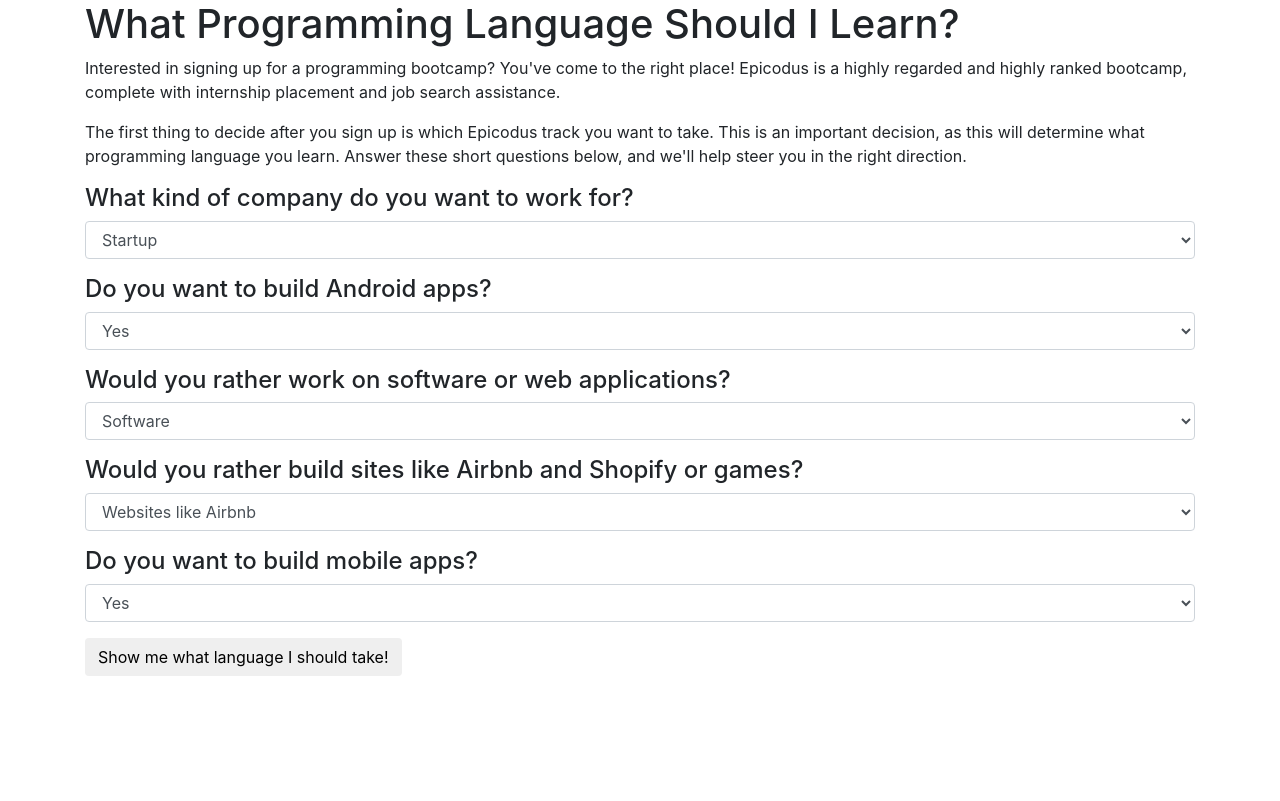
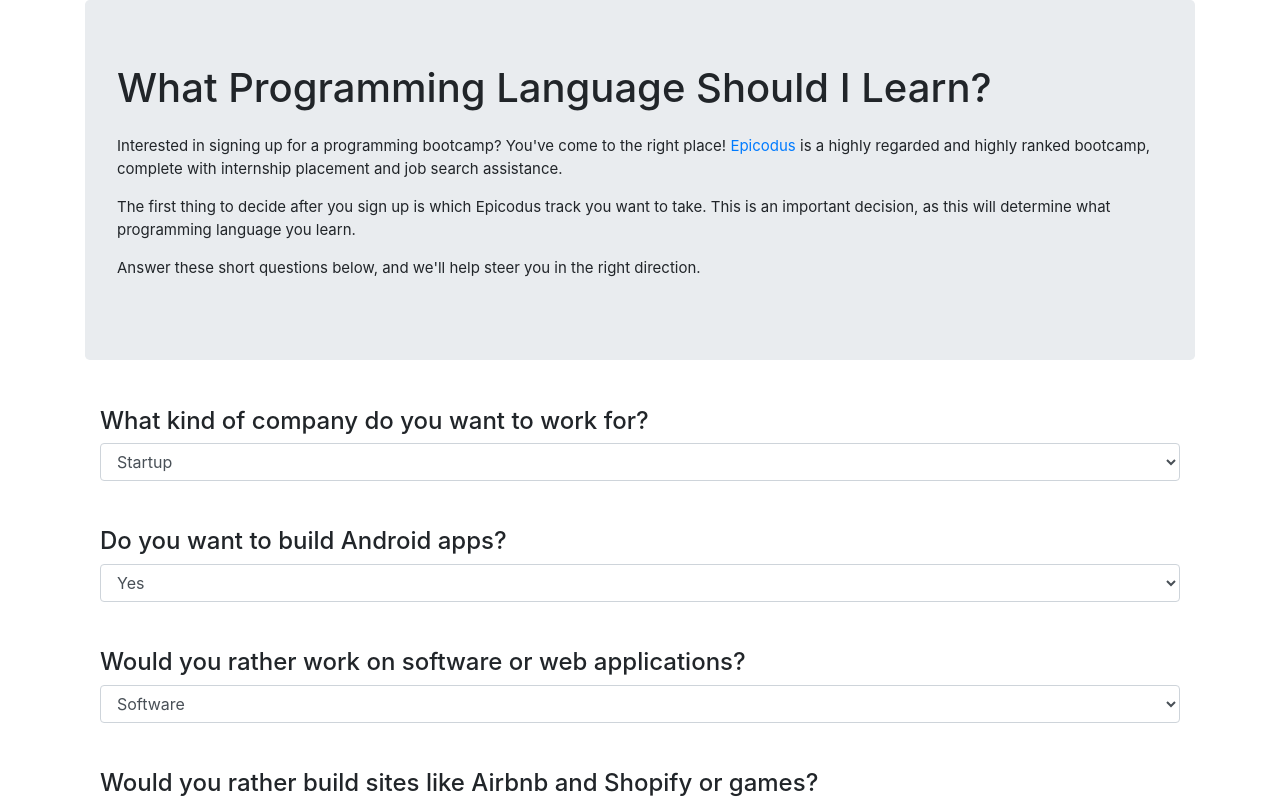
Before and after one commit to summersmaggie/track-suggester, a plain HTML site: page index.html in a window 1280 px wide. Shown: the top 801 px of the page. Drawn offline with Linux system fonts and the light colour scheme.

Commit message:
add custom CSS

```diff
--- a/css/styles.css
+++ b/css/styles.css
@@ -1,3 +1,20 @@
 #ruby, #c, #java {
   display: none;
 }
+
+.btn {
+  border: 1px solid black;
+  margin-top: 10px;
+}
+
+p {
+  font-size: 15px;
+}
+
+h1 {
+  padding-bottom: 15px;
+}
+
+.form-group {
+  padding: 15px;
+}
--- a/index.html
+++ b/index.html
@@ -11,10 +11,11 @@
   <body>
     <div class="container">
 
-      <div class="intro">
+      <div class="jumbotron">
         <h1>What Programming Language Should I Learn?</h1>
-        <p>Interested in signing up for a programming bootcamp? You've come to the right place! Epicodus is a highly regarded and highly ranked bootcamp, complete with internship placement and job search assistance.</p>
-        <p>The first thing to decide after you sign up is which Epicodus track you want to take. This is an important decision, as this will determine what programming language you learn. Answer these short questions below, and we'll help steer you in the right direction.</p>
+        <p>Interested in signing up for a programming bootcamp? You've come to the right place! <a href="https://www.epicodus.com/">Epicodus</a> is a highly regarded and highly ranked bootcamp, complete with internship placement and job search assistance.</p>
+        <p>The first thing to decide after you sign up is which Epicodus track you want to take. This is an important decision, as this will determine what programming language you learn.</p>
+        <p>Answer these short questions below, and we'll help steer you in the right direction.</p>
       </div>
 
       <form id="track">
@@ -64,15 +65,15 @@
 
       <div class="output">
         <div id="ruby">
-          <h3>You should take the Ruby/Rails track!</h3>
+          <h3>Because you're primarily interested in working on web applications and websites, you should take the Ruby/Rails track! Find out more about Ruby on Rails <a hef="http://www.google.com">here.</a> </h3>
         </div>
 
         <div id="c">
-          <h3>You should take the C+ track!</h3>
+          <h3>Because you're most interested in working on software and games, you should take the C# track!</h3>
         </div>
 
         <div id="java">
-          <h3>You should take the Java track!</h3>
+          <h3>Because you're primarily interested in building mobile apps, you should take the Java track!</h3>
         </div>
       </div>
 
--- a/js/scripts.js
+++ b/js/scripts.js
@@ -6,10 +6,10 @@ $(document).ready(function() {
     var build = $("select#build").val();
     var mobile = $("select#mobile").val();
 
-    if (work === 'software' && build === 'games') {
-      $('#c').show();
-    } else if (android === 'yes' && mobile === 'yes2') {
+    if (android === 'yes' && mobile === 'yes2') {
       $('#java').show();
+    } else if (work === 'software' && build === 'games') {
+    $('#c').show();
     } else if (work === 'web' && build === 'websites') {
       $('#ruby').show();
     } else if (android === 'no' && mobile === 'no2') {
```
